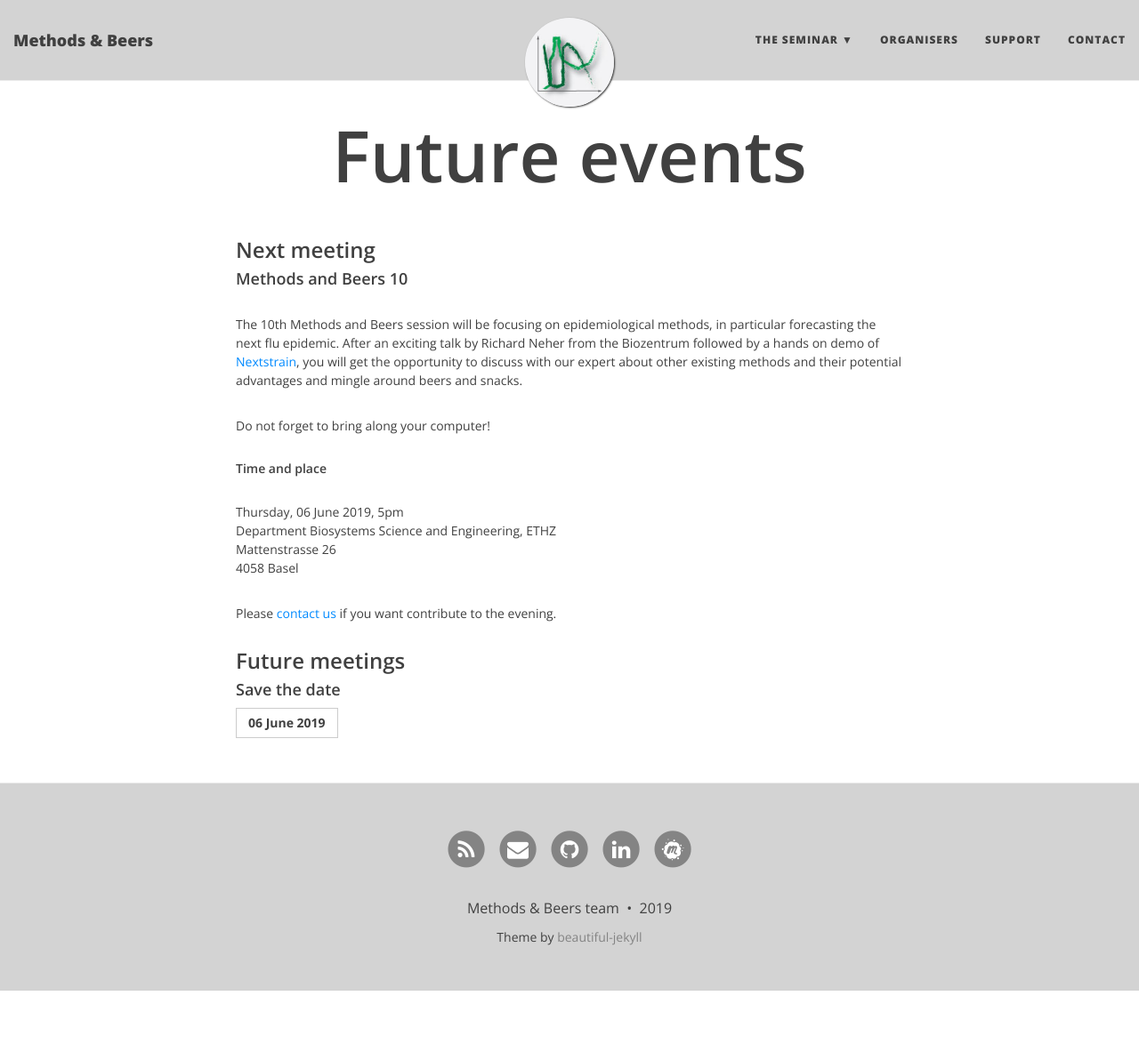
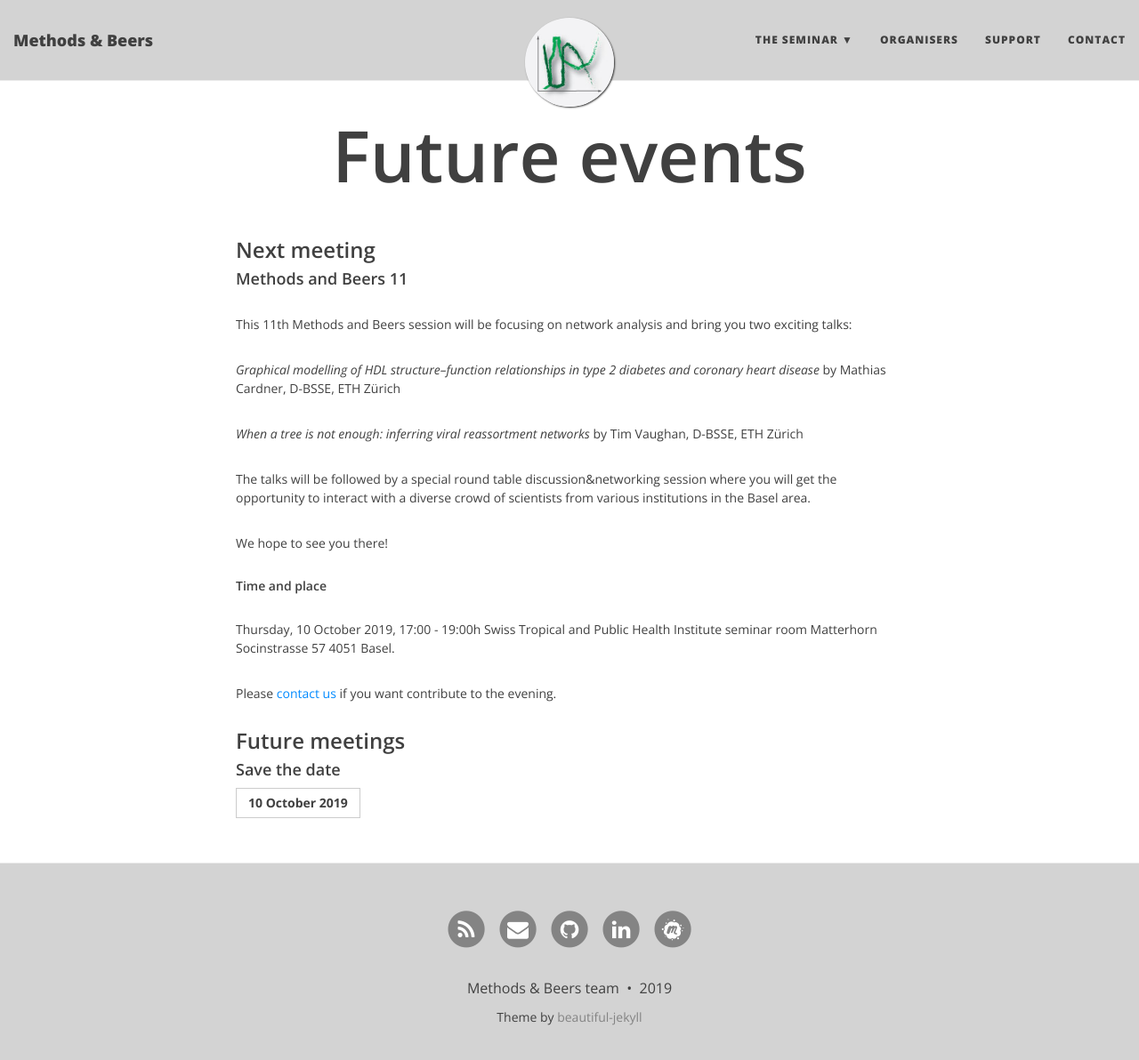
Before and after one commit to BaselComputationalCommunityInResearch/BaselComputationalCommunityInResearch.github.io, a Jekyll site: the page built from seminar/futureevents.md, in a window 1280 px wide and 1204 px high. Shown: the top 1192 px of the window at 89% size. Built offline with Jekyll 4.4.1, drawn with Linux system fonts in a browser that asks for light colours.

Commit message:
M&B 11 added

```diff
--- a/seminar/futureevents.md
+++ b/seminar/futureevents.md
@@ -6,19 +6,24 @@ title: Future events
 ### Next meeting
 
 
-#### Methods and Beers 10 ####
+#### Methods and Beers 11 ####
 
-The 10th Methods and Beers session will be focusing on epidemiological methods, in particular forecasting the next flu epidemic.
-After an exciting talk by Richard Neher from the Biozentrum followed by a hands on demo of [Nextstrain][link nextstrain], you will get the opportunity to discuss with our expert about other existing methods and their potential advantages and mingle around beers and snacks.
+This 11th Methods and Beers session will be focusing on network analysis and bring you two exciting talks:
 
-Do not forget to bring along your computer!
+*Graphical modelling of HDL structure–function relationships in type 2 diabetes and coronary heart disease* by Mathias Cardner, D-BSSE, ETH Zürich
+
+*When a tree is not enough: inferring viral reassortment networks* by Tim Vaughan, D-BSSE, ETH Zürich
+
+The talks will be followed by a special round table discussion&networking session where you will get the opportunity to interact with a diverse crowd of scientists from various institutions in the Basel area.
+
+We hope to see you there!
 
 ##### Time and place #####
-Thursday, 06 June 2019, 5pm
-Department Biosystems Science and Engineering, ETHZ
-Mattenstrasse 26
-4058 Basel
-
+Thursday, 10 October 2019, 17:00 - 19:00h
+Swiss Tropical and Public Health Institute
+seminar room Matterhorn
+Socinstrasse 57
+4051 Basel.
 
 
  Please [contact us][link contact] if you want contribute to the evening.
@@ -26,7 +31,7 @@ Mattenstrasse 26
 ### Future meetings
 #### Save the date
 
-| **06 June 2019** |
+| **10 October 2019** |
 
 
 
```
Also changed, not shown: _posts/2019-10-01-Networks.md (added, +14 -0 lines), seminar/pastevents.md (+3 -3 lines).
